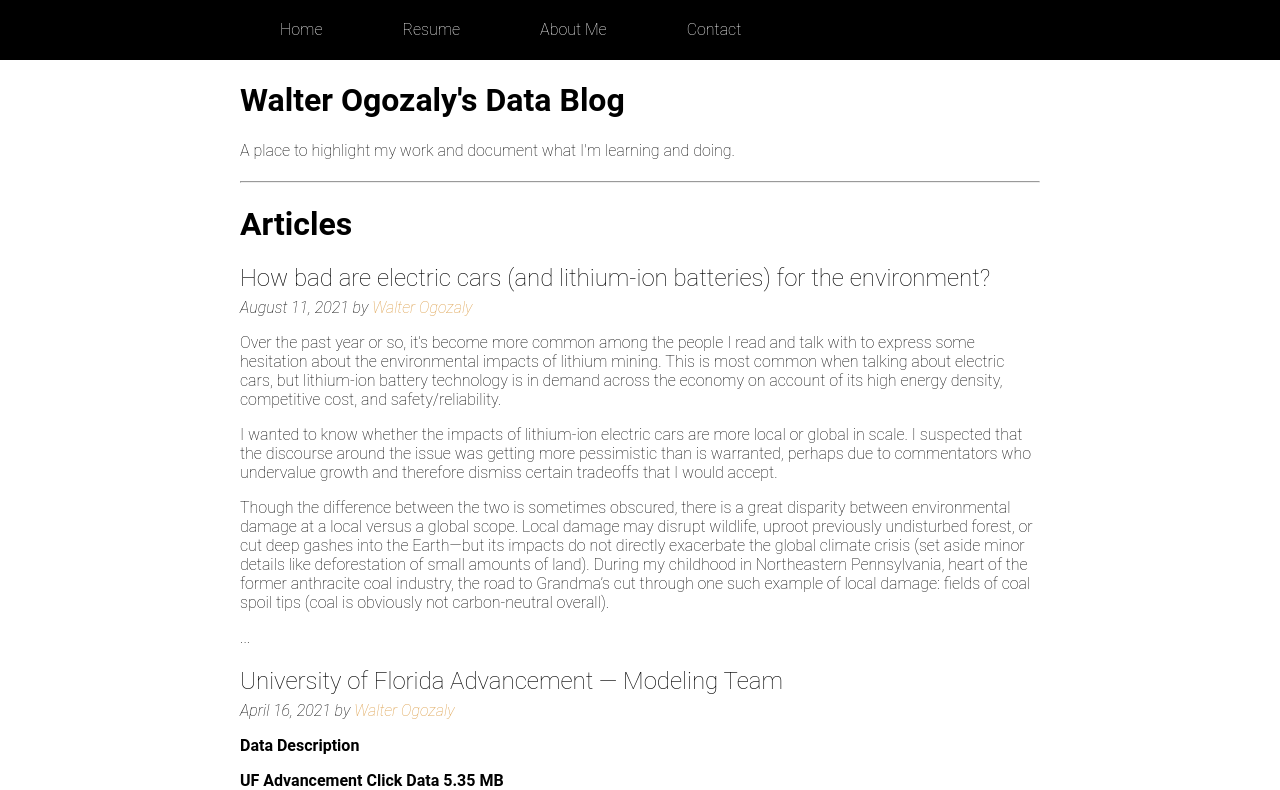
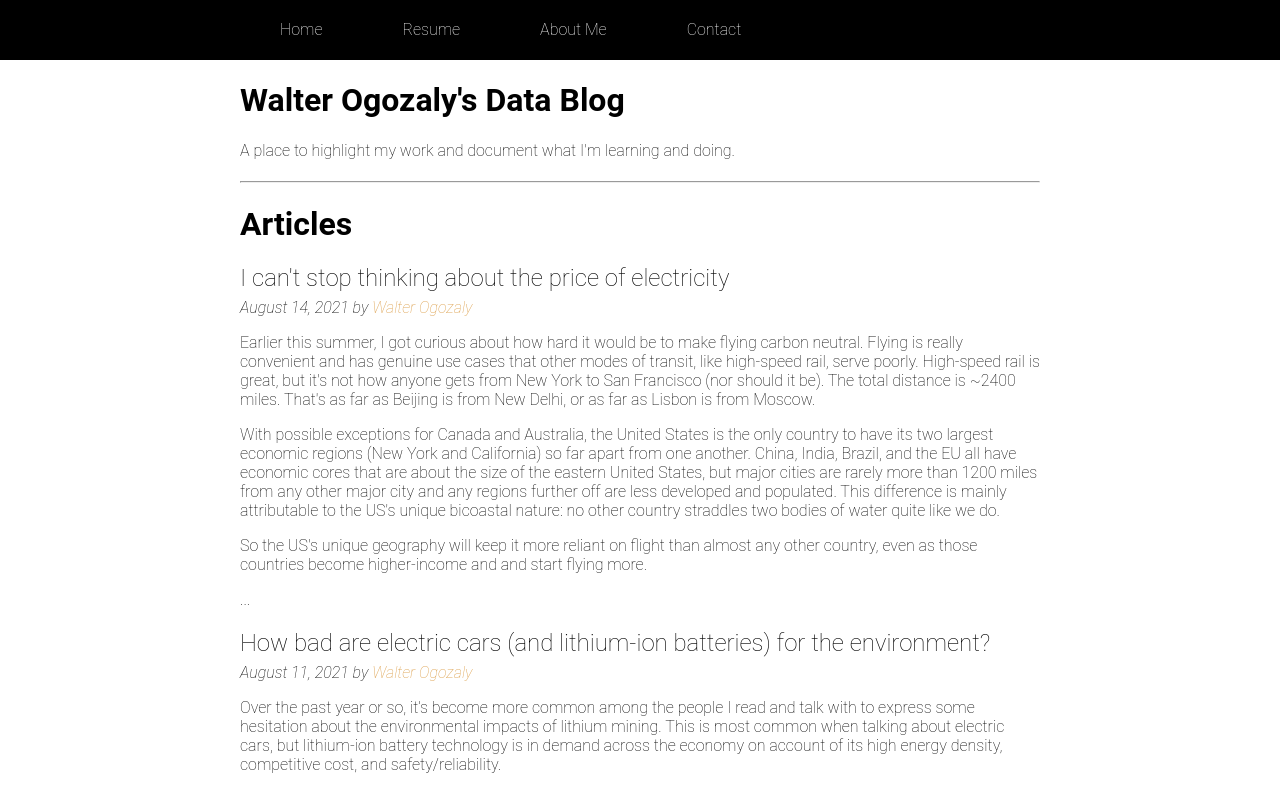
Before and after one commit to walterogozaly/walterogozaly.github.io, a React (Create React App) app: page /#/ in a window 1280 px wide. Shown: the top 790 px of the page. Built offline with nearby package versions, Linux system fonts and the light colour scheme.

Commit message:
Started cheap electricity article

```diff
--- a/src/pages/article-content.js
+++ b/src/pages/article-content.js
@@ -1,6 +1,40 @@
 /* Most recent at top */
 
 const articles = [
+  {
+    name: "make-electricity-better",
+    title: "I can't stop thinking about the price of electricity",
+    date: "August 14, 2021",
+    author: "Walter Ogozaly",
+    tags: ["recreational"],
+    content: [
+      <p>
+        Earlier this summer, I got curious about how hard it would be to make
+        flying carbon neutral. Flying is really convenient and has genuine use
+        cases that other modes of transit, like high-speed rail, serve poorly.
+        High-speed rail is great, but it's not how anyone gets from New York to
+        San Francisco (nor should it be). The total distance is ~2400 miles.
+        That's as far as Beijing is from New Delhi, or as far as Lisbon is from
+        Moscow.
+      </p>,
+      <p>
+        With possible exceptions for Canada and Australia, the United States is
+        the only country to have its two largest economic regions (New York and
+        California) so far apart from one another. China, India, Brazil, and the
+        EU all have economic cores that are about the size of the eastern United
+        States, but major cities are rarely more than 1200 miles from any other
+        major city and any regions further off are less developed and populated.
+        This difference is mainly attributable to the US's unique bicoastal
+        nature: no other country straddles two bodies of water quite like we do.
+      </p>,
+      <p>
+        So the US's unique geography will keep it more reliant on flight than
+        almost any other country, even as those countries become higher-income
+        and and start flying more.
+      </p>,
+      <p></p>,
+    ],
+  },
   {
     name: "lithium-ion-impacts",
     title:
```
